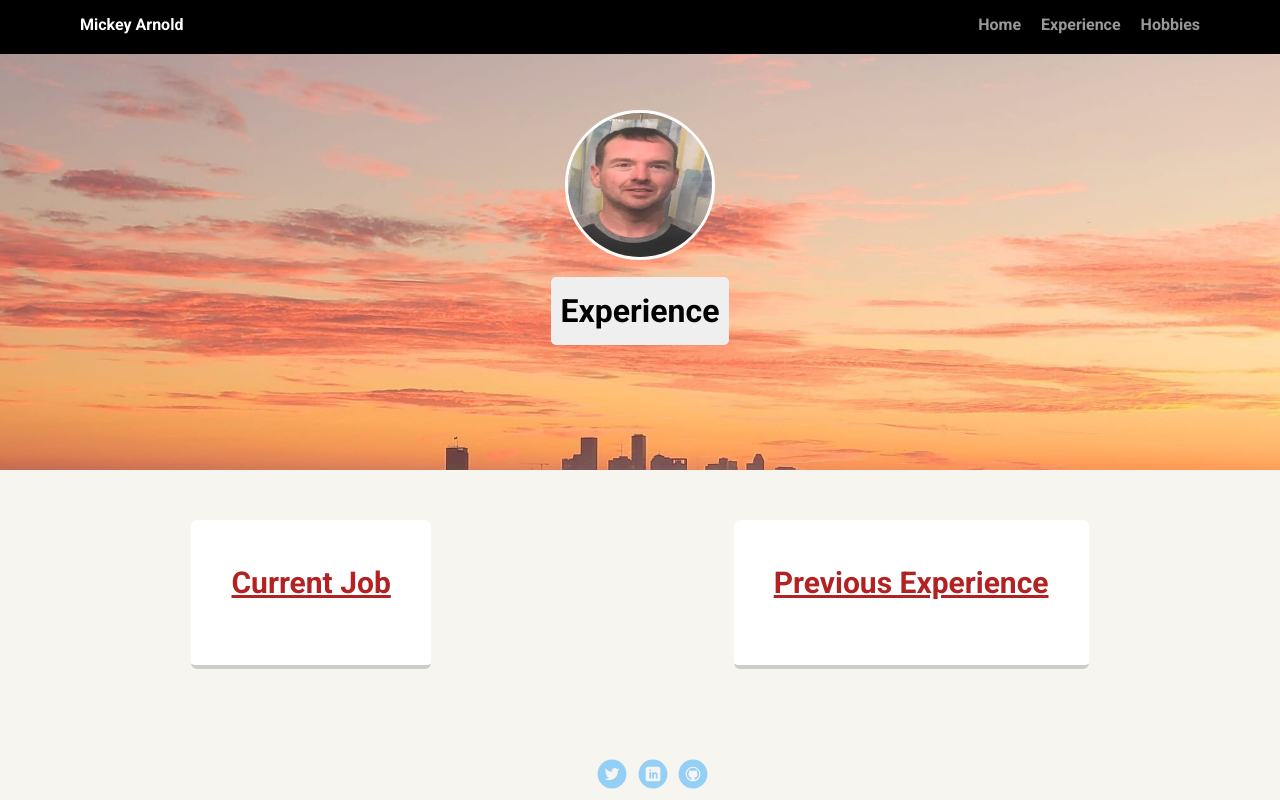
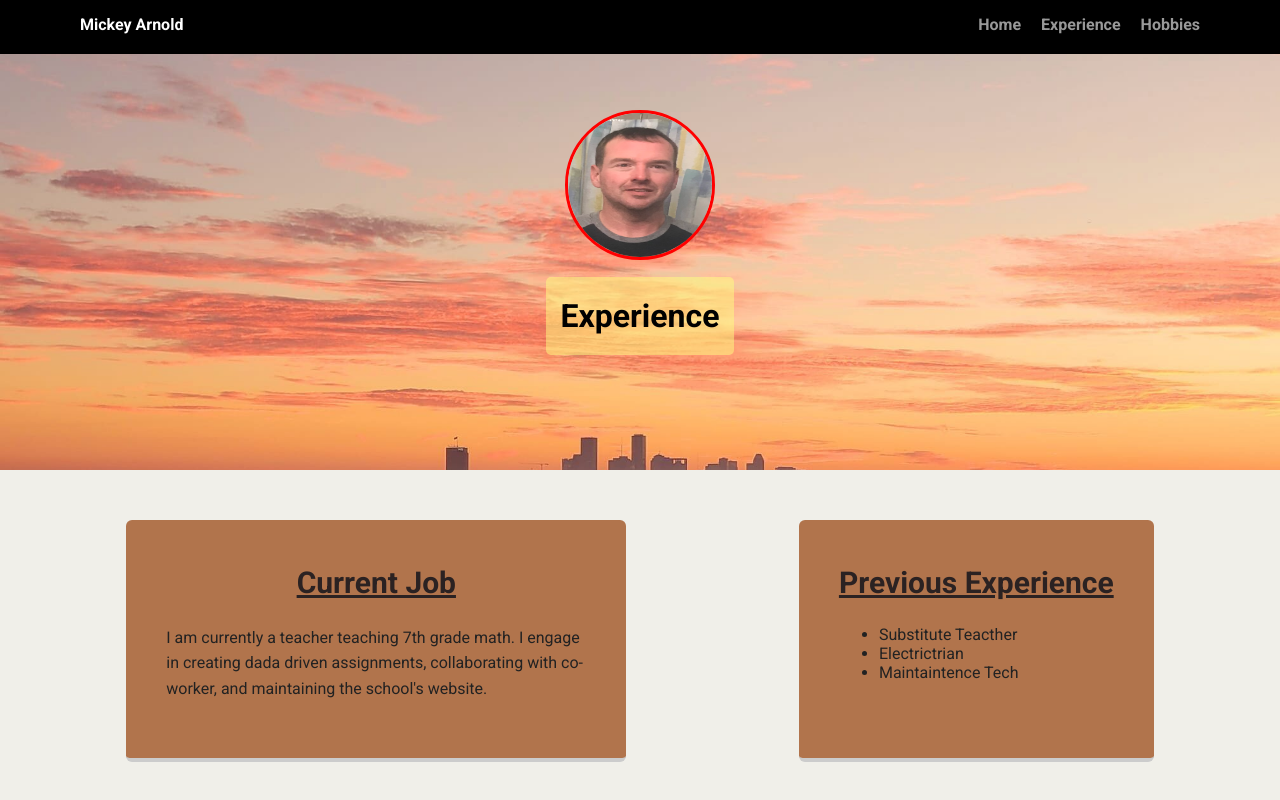
Before and after one commit to mickey-40/techdegree-project-1, a plain HTML site: page experience.html in a window 1280 px wide. Shown: the top 800 px of the page. Drawn offline with Linux system fonts and the light colour scheme; a web font is replaced by a local one.

Commit message:
changed background colors

```diff
--- a/experience.html
+++ b/experience.html
@@ -25,11 +25,16 @@
     <main class="flex">
       <section class="card">
         <h2>Current Job</h2>
-        <p></p>
+        <p>I am currently a teacher teaching 7th grade math.  I engage in creating dada driven assignments, collaborating with co-worker, and maintaining the school's website.</p>
       </section>
 
       <section class="card">
         <h2>Previous Experience</h2>
+        <ul>
+          <li>Substitute Teacther</li>
+          <li> Electrictrian</li>
+          <li>Maintaintence Tech</li>
+        </ul>
       </section>
 
     </main>
--- a/styles.css
+++ b/styles.css
@@ -9,7 +9,7 @@ body {
   text-align: center;
   font-family: 'Roboto', sans-serif;
   color: #222;
-  background: #f7f5f0;
+  background: #f0efe9;
 }
 /* Link Styles */
 
@@ -70,30 +70,32 @@ header .profile-image {
   width: 150px;
   height: 150px;
   border-radius: 50%;
-  border: 3px solid white;
+  border: 3px solid red;
   transition: all .5s;
 }
 header .profile-image:hover {
   transform: scale(1.2) rotate(5deg);
 }
 .tag {
-  background-color: #efefef;
+  background-color: rgba(255, 255, 128, .5);
   color: black;
-  padding: 10px;
+  padding: 15px;
   border-radius: 5px;
   display: table;
   margin: 10px auto;
+
+
 }
 .location {
-  background-color: #222;
-  color: yellow;
+  background-color: black;
+  color: #d61b1b;
 }
 .card {
   margin: 30px;
   padding: 20px 40px 40px;
   max-width: 500px;
   text-align: left;
-  background: #fff;
+  background: rgb(177, 116, 76);
   border-bottom: 4px solid #ccc;
   border-radius: 6px;
   transition: all .5s;
@@ -101,12 +103,12 @@ header .profile-image:hover {
 
 h2{
   text-align: center;
-  color: #b22222	;
+  color: #2b2222	;
   font-size: 30px;
   text-decoration: underline;
 }
 .card:hover {
-  border-color: #ff99ff;
+  border-color: #ca170a;
 }
 
 ul.skills {
```
Also changed, not shown: hobbies.html (+1 -1 lines).
